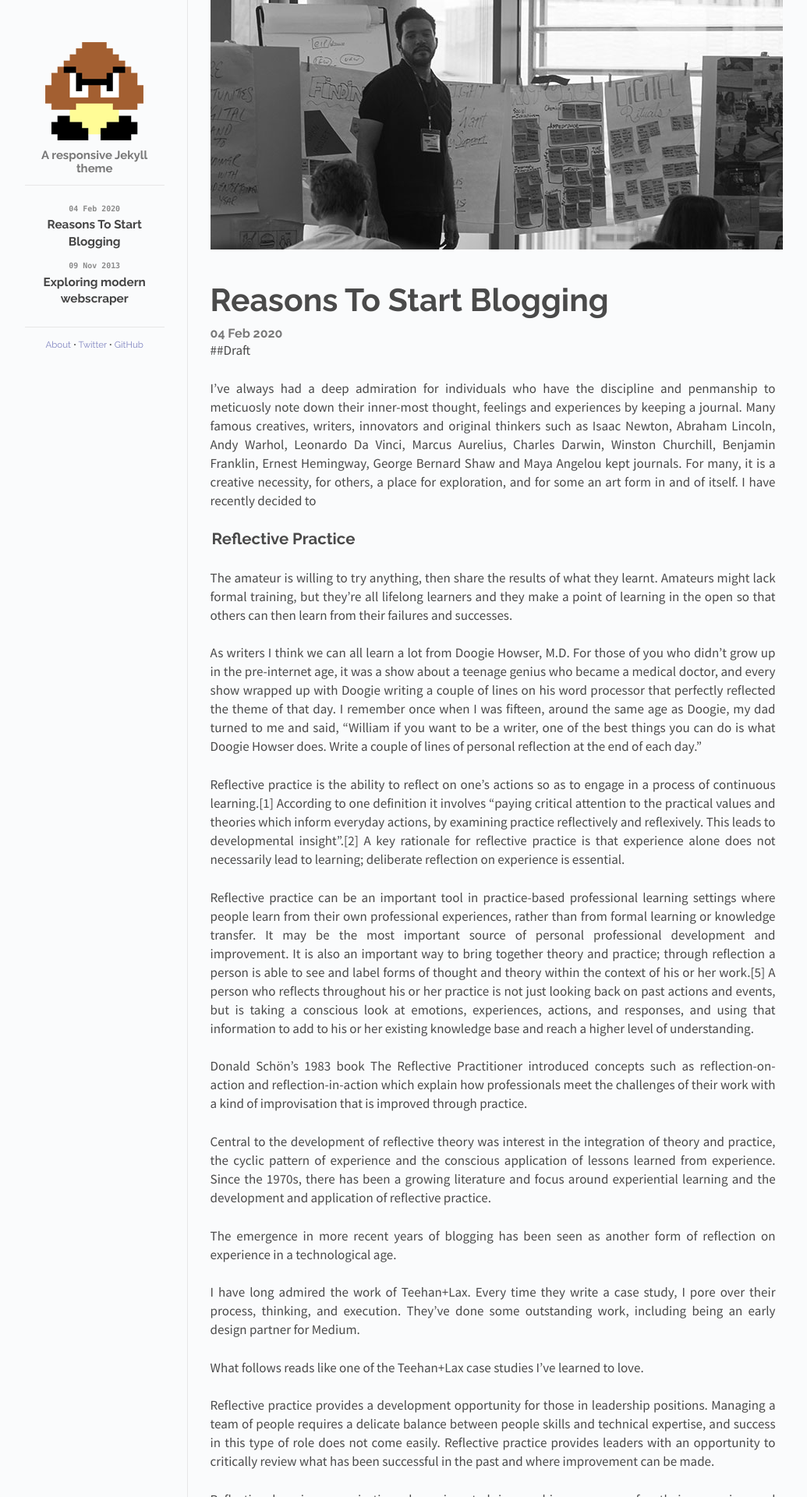
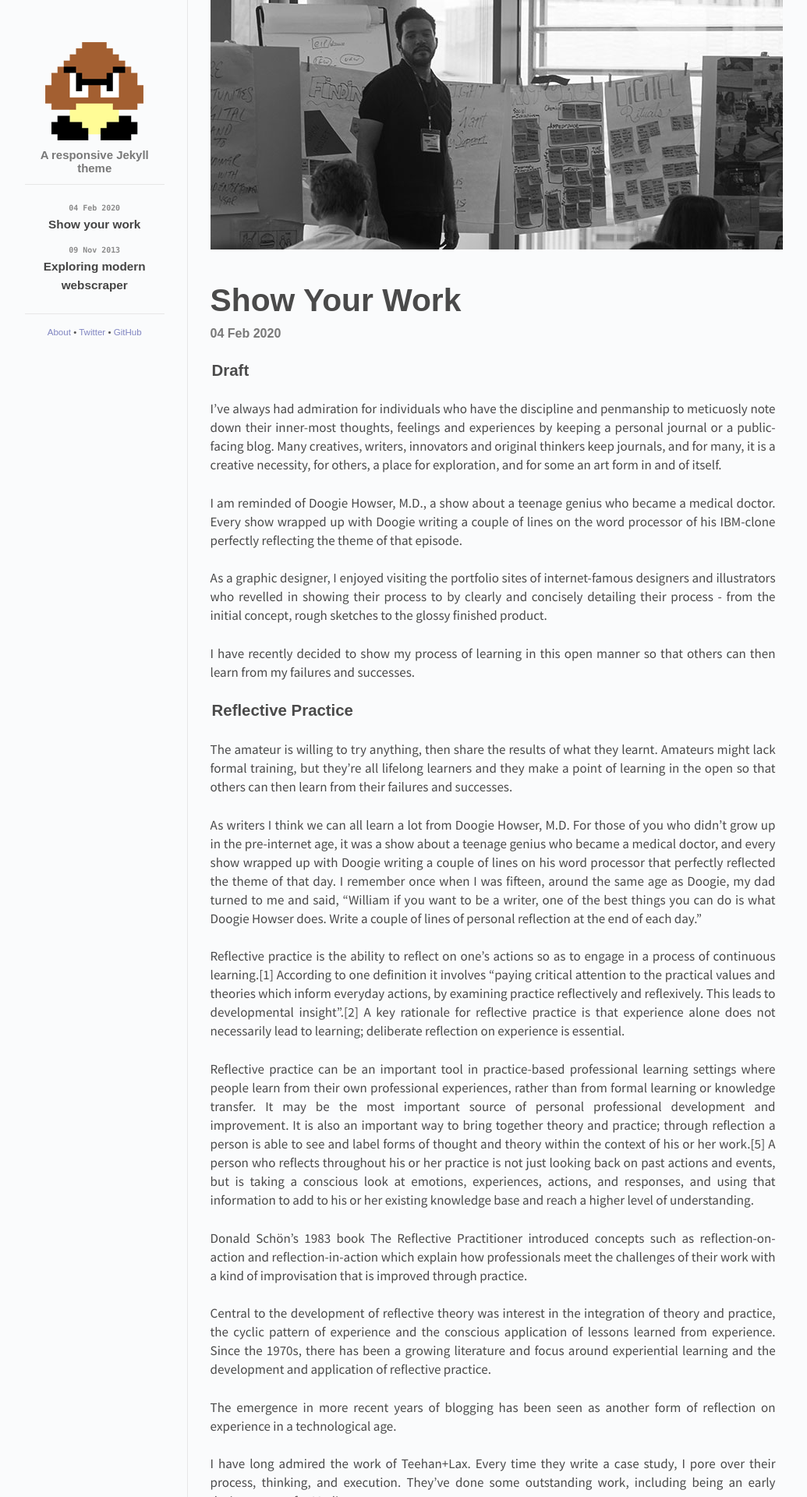
Before and after one commit to clintpick/clintpick.github.io, a Jekyll site: the page built from _posts/2020-02-04-show-your-work.md, in a window 1280 px wide. Shown: the top 1920 px of the page at 78% size, without its empty margins (118-1153 px from the left). Built offline with Jekyll 4.4.1, drawn with Linux system fonts in a browser that asks for light colours.

Commit message:
1st paragraph

```diff
--- a/_posts/2020-02-04-show-your-work.md
+++ b/_posts/2020-02-04-show-your-work.md
@@ -1,14 +1,21 @@
 ---
 layout: post
-title: Reasons To Start Blogging
+title: Show your work
 cover: cover.jpg
 date:   2020-02-04 12:00:00
 categories: posts
 ---
 
-##Draft
+## Draft
 
-I've always had a deep admiration for individuals who have the discipline and penmanship to meticuosly note down their inner-most thought, feelings and experiences by keeping a journal. Many famous creatives, writers, innovators and original thinkers such as Isaac Newton, Abraham Lincoln, Andy Warhol, Leonardo Da Vinci, Marcus Aurelius, Charles Darwin, Winston Churchill, Benjamin Franklin, Ernest Hemingway, George Bernard Shaw and Maya Angelou kept journals. For many, it is a creative necessity, for others, a place for exploration, and for some an art form in and of itself. I have recently decided to
+I've always had admiration for individuals who have the discipline and penmanship to meticuosly note down their inner-most thoughts, feelings and experiences by keeping a personal journal or a public-facing blog. Many creatives, writers, innovators and original thinkers keep journals, and for many, it is a creative necessity, for others, a place for exploration, and for some an art form in and of itself.
+
+I am reminded of Doogie Howser, M.D., a show about a teenage genius who became a medical doctor. Every show wrapped up with Doogie writing a couple of lines on the  word processor of his IBM-clone perfectly reflecting the theme of that episode.
+
+As a graphic designer, I enjoyed visiting  the portfolio sites of
+internet-famous designers and illustrators who revelled in showing their process to by clearly and concisely detailing their process - from the initial concept, rough sketches to the glossy finished product.
+
+I have recently decided to show my process of learning in this open manner so that others can then learn from my failures and successes.
 
 ## Reflective Practice
 
--- a/css/main.css
+++ b/css/main.css
@@ -18,7 +18,7 @@ html, body {
 body {
   color: #4a4a4a;
   background-color: #fafbfc;
-  font-family: 'Raleway', Arial, sans-serif;
+  font-family: 'San Francisco', Arial, sans-serif;
   font-weight: 400;
   font-size: 0.85em;
   overflow: hidden;
```
Also changed, not shown: index.html (+2 -31 lines), 3 other files.
